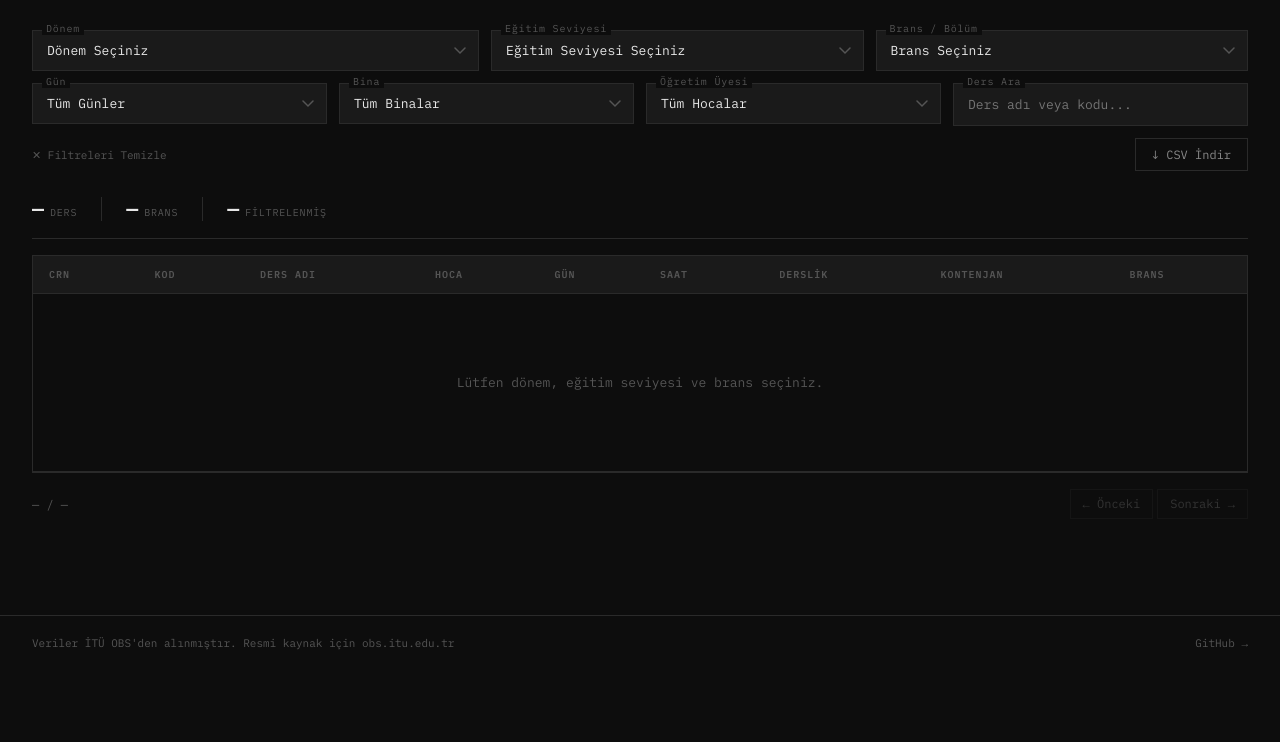
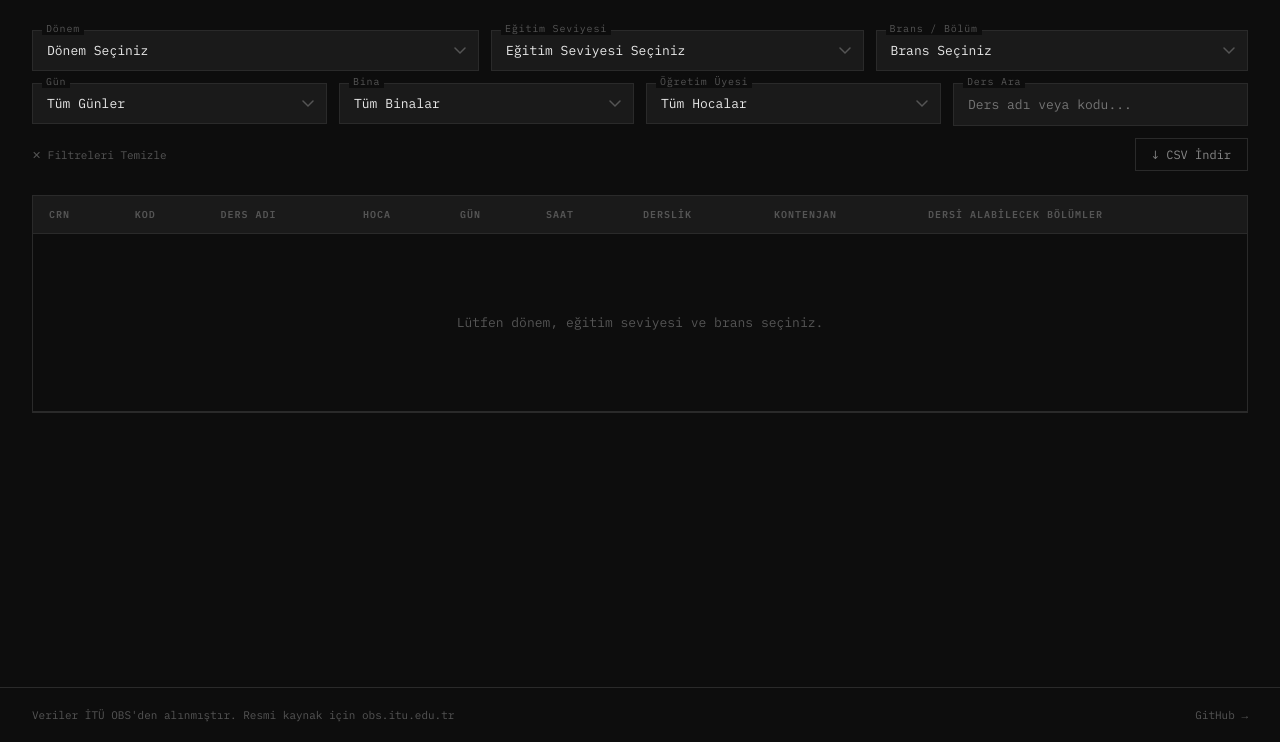
Before and after one commit to erdemhasbek/ituDersProgramlari, a plain HTML site: page index.html in a window 1280 px wide. Shown: the part 58-800 px from the top of the page. Drawn offline with Linux system fonts and the light colour scheme.

Commit message:
minor fixes

```diff
--- a/index.html
+++ b/index.html
@@ -27,6 +27,16 @@
       color: var(--text);
       font-family: var(--sans);
       min-height: 100vh;
+      display: flex;
+      flex-direction: column;
+    }
+
+    .container {
+      flex: 1;
+      max-width: 1400px;
+      width: 100%;
+      margin: 0 auto;
+      padding: 2rem;
     }
 
     /* HEADER */
@@ -75,7 +85,6 @@
     }
 
 
-    /* ANA LAYOUT */
     .container {
       max-width: 1400px;
       margin: 0 auto;
@@ -161,42 +170,6 @@
       color: var(--accent);
     }
 
-    /* STATS BAR */
-    .stats-bar {
-      display: flex;
-      align-items: center;
-      gap: 24px;
-      margin-bottom: 1rem;
-      padding-bottom: 1rem;
-      border-bottom: 1px solid var(--border);
-    }
-
-    .stat {
-      display: flex;
-      align-items: baseline;
-      gap: 6px;
-    }
-
-    .stat-num {
-      font-family: var(--mono);
-      font-size: 20px;
-      font-weight: 600;
-      color: var(--text);
-    }
-
-    .stat-label {
-      font-family: var(--mono);
-      font-size: 10px;
-      color: var(--muted);
-      text-transform: uppercase;
-      letter-spacing: 0.08em;
-    }
-
-    .stat-divider {
-      width: 1px;
-      height: 24px;
-      background: var(--border);
-    }
 
     /* TABLO */
     .table-wrap {
@@ -490,24 +463,6 @@
     </div>
   </div>
 
-  <!-- STATS -->
-  <div class="stats-bar">
-    <div class="stat">
-      <span class="stat-num" id="stat-toplam">—</span>
-      <span class="stat-label">Ders</span>
-    </div>
-    <div class="stat-divider"></div>
-    <div class="stat">
-      <span class="stat-num" id="stat-brans">—</span>
-      <span class="stat-label">Brans</span>
-    </div>
-    <div class="stat-divider"></div>
-    <div class="stat">
-      <span class="stat-num" id="stat-filtre">—</span>
-      <span class="stat-label">Filtrelenmiş</span>
-    </div>
-  </div>
-
   <!-- TABLO -->
   <div class="table-wrap">
     <table id="main-table">
@@ -521,7 +476,7 @@
           <th data-col="Saat">Saat</th>
           <th data-col="Derslik">Derslik</th>
           <th data-col="Kontenjan">Kontenjan</th>
-          <th data-col="bransKodu">Brans</th>
+          <th data-col="Dersi Alabilen Programlar">Dersi Alabilecek Bölümler</th>
         </tr>
       </thead>
       <tbody id="table-body">
@@ -530,14 +485,7 @@
     </table>
   </div>
 
-  <!-- PAGINATION -->
-  <div class="pagination">
-    <span id="page-info">— / —</span>
-    <div class="page-btns">
-      <button class="page-btn" id="btn-prev" disabled>← Önceki</button>
-      <button class="page-btn" id="btn-next" disabled>Sonraki →</button>
-    </div>
-  </div>
+
 
 </div>
 
@@ -561,7 +509,7 @@ let currentDonem = 0;
 let sortCol = null;
 let sortDir = 1;
 let page = 0;
-const PAGE_SIZE = 50;
+const PAGE_SIZE = 99999;
 
 // ─── INIT ──────────────────────────────────────────────────────────────────────
 async function init() {
@@ -726,7 +674,7 @@ function renderTable() {
           <span class="fill-text text-${cls}">${yaz}/${kont}</span>
         </div>
       </td>
-      <td><span class="brans-chip">${r.bransKodu || '-'}</span></td>
+      <td style="font-size:12px;color:var(--text-dim)">${r['Dersi Alabilen Programlar'] || '-'}</td>
     </tr>`;
   }).join('');
 
@@ -743,10 +691,7 @@ function updatePagination() {
 }
 
 function updateStats() {
-  document.getElementById('stat-toplam').textContent = allData.length.toLocaleString('tr');
-  document.getElementById('stat-brans').textContent =
-    new Set(allData.map(d => d.bransKodu)).size;
-  document.getElementById('stat-filtre').textContent = filtered.length.toLocaleString('tr');
+  // stats bar kaldırıldı, fonksiyon boş bırakıldı
 }
 
 // ─── SORT ──────────────────────────────────────────────────────────────────────
@@ -788,8 +733,7 @@ document.getElementById('search').addEventListener('input', () => {
   document.getElementById(id).addEventListener('change', applyFilters)
 );
 document.getElementById('btn-clear').addEventListener('click', clearFilters);
-document.getElementById('btn-prev').addEventListener('click', () => { page--; renderTable(); });
-document.getElementById('btn-next').addEventListener('click', () => { page++; renderTable(); });
+
 
 init();
 </script>
```
